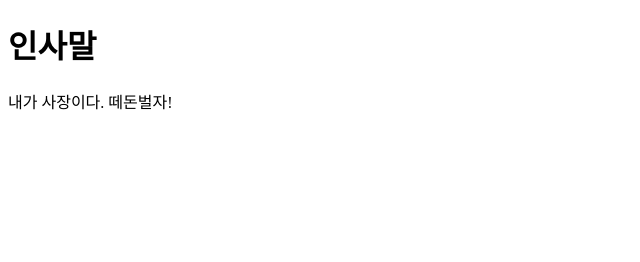
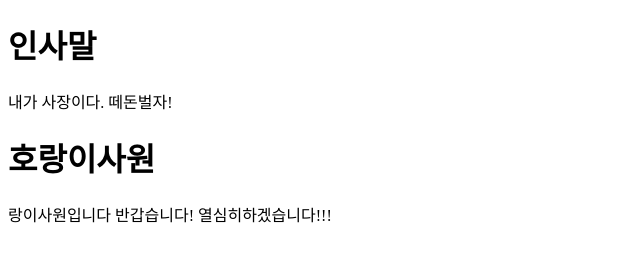
Before and after one commit to true4alse/projectP, a plain HTML site: page index.html in a window 1280 px wide. Shown: the whole page, without its empty margins (0-640 px from the left). Drawn offline with Linux system fonts and the light colour scheme.

Commit message:
tiger man hahaha

```diff
--- a/index.html
+++ b/index.html
@@ -8,5 +8,7 @@
 <body>
     <h1>인사말</h1>
     <p>내가 사장이다. 떼돈벌자! </p>
+    <h1>호랑이사원</h1>
+    <p>랑이사원입니다 반갑습니다! 열심히하겠습니다!!!</p>
 </body>
 </html>
```
